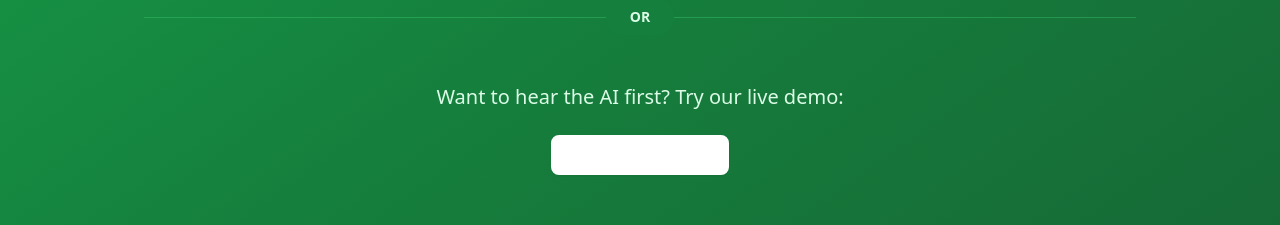
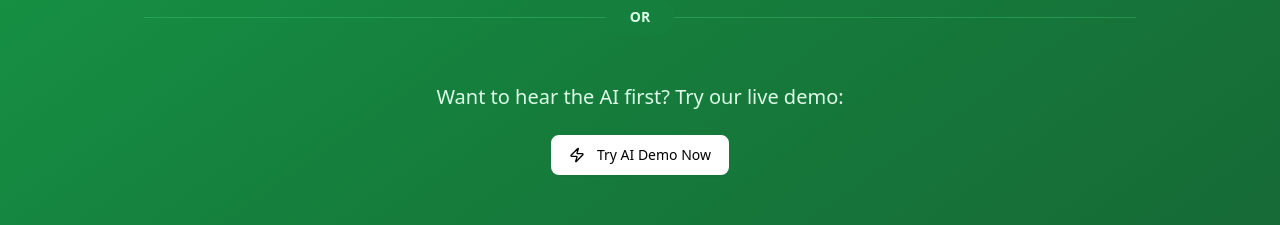
Before and after one commit to GreenlineAI/greenlineai-frontend, a Next.js app: page / in a window 1280 px wide. Shown: the part 10540-10765 px from the top of the page. Built offline with nearby package versions, Linux system fonts and the light colour scheme; no server answers.

Commit message:
fix: make Try AI Demo button white with black text
🤖 Generated with [Claude Code](https://claude.com/claude-code)

Co-Authored-By: Claude <noreply@anthropic.com>

```diff
--- a/components/FinalCTA.tsx
+++ b/components/FinalCTA.tsx
@@ -77,7 +77,7 @@ export default function FinalCTA() {
             size="lg"
             variant="outline"
             onClick={handleTryDemo}
-            className="gap-3 border-2 border-white text-white hover:bg-white hover:text-black"
+            className="gap-3 border-2 border-white bg-white text-black hover:bg-primary-50"
           >
             <Zap className="h-5 w-5" />
             Try AI Demo Now
```
